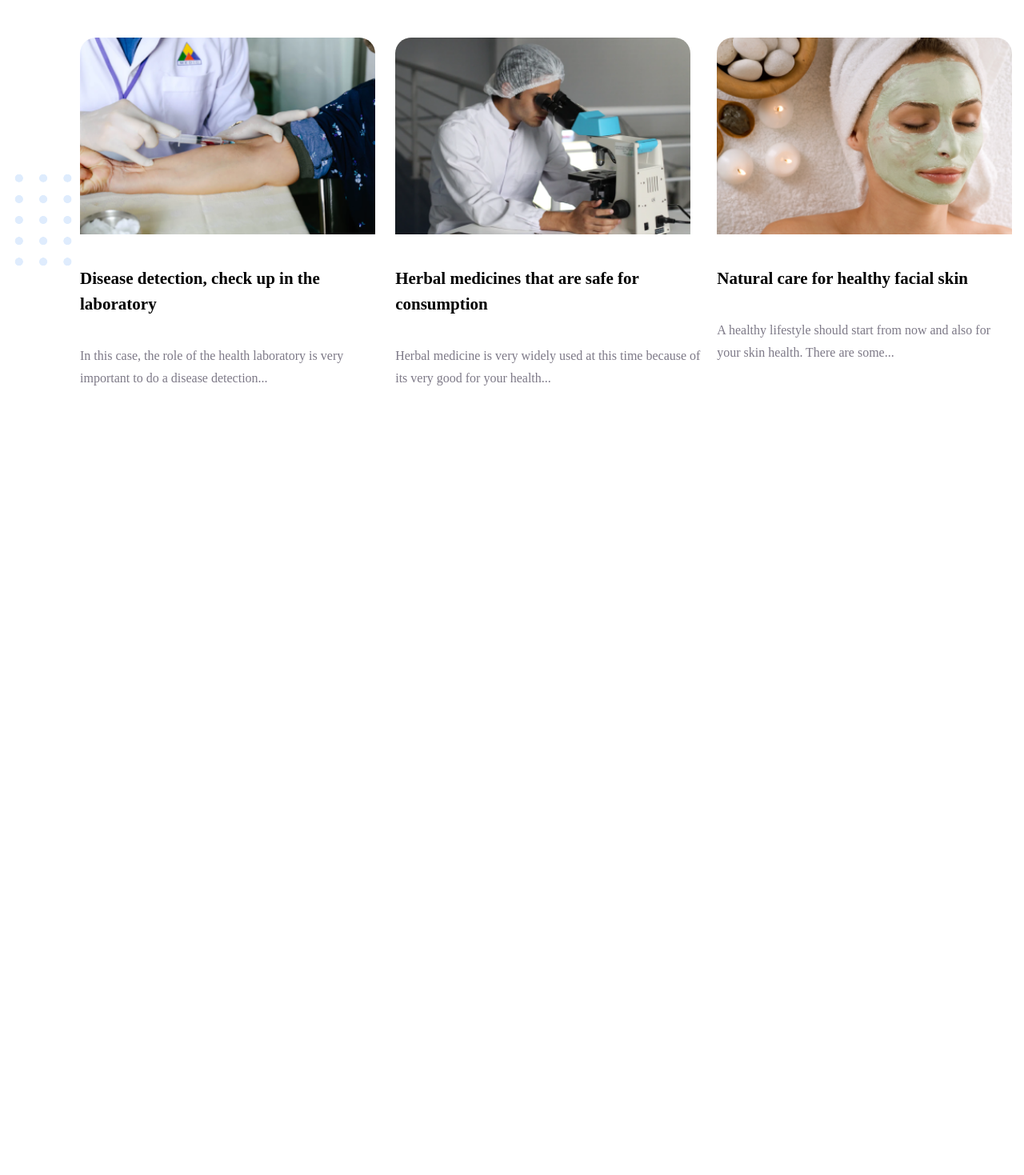
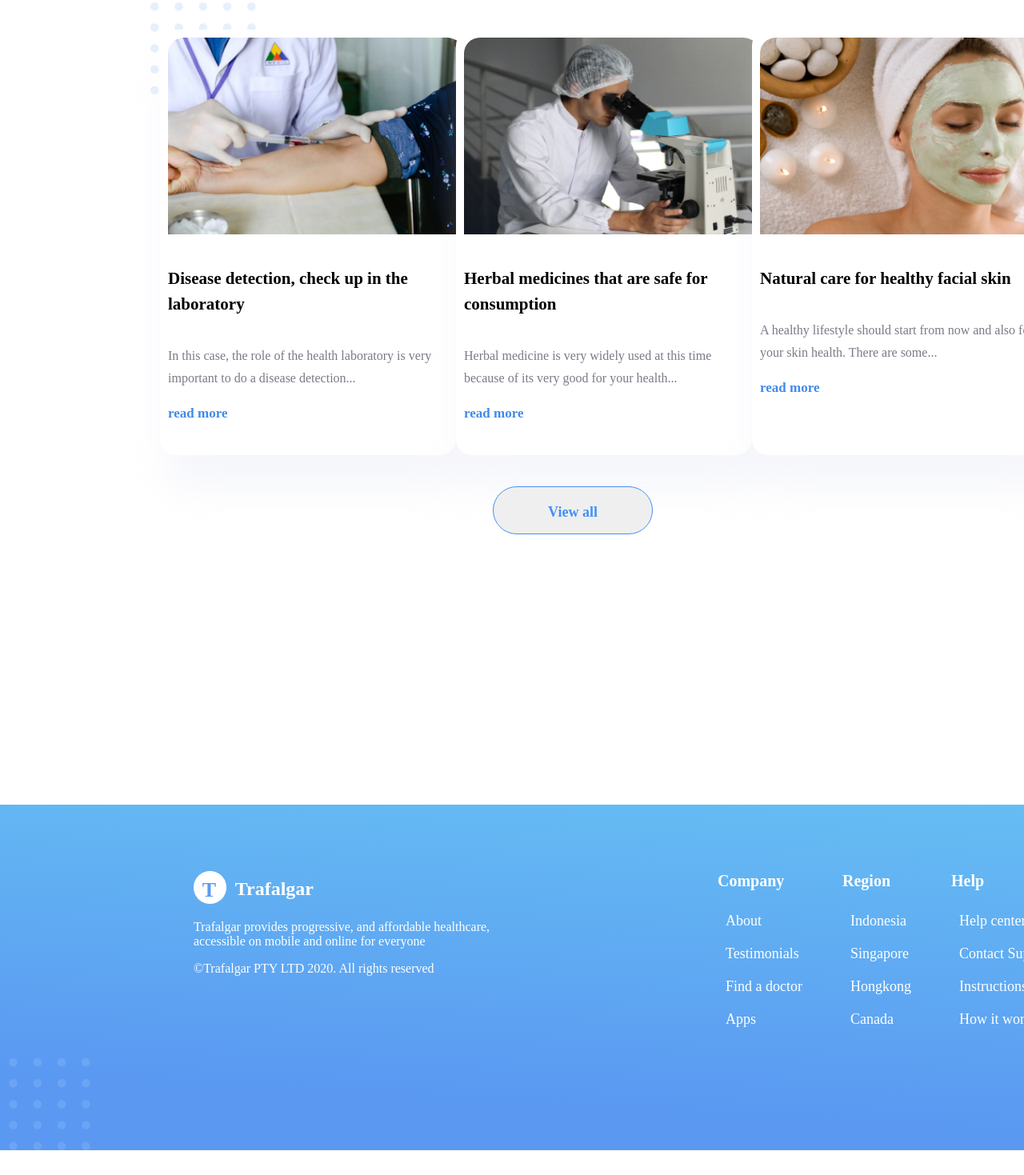
Before and after one commit to FaziletKosure/trafalgar-project, a plain HTML site: page index.html in a window 1280 px wide. Shown: the part 4154-5623 px from the top of the page at 80% size. Before the commit the page ends 4667 px from the top, so only its background shows below. Drawn offline with Linux system fonts and the light colour scheme.

Commit message:
modified

```diff
--- a/index.html
+++ b/index.html
@@ -210,7 +210,8 @@
       <p class="lates_article-"></p>
     </div>
     <div id="article">
-      <img src="./images/element.svg" alt="" id="article-img" />
+      <img src="./images/element-article.png" alt="" id="article-img-left" />
+      <img src="./images/Vector-article.png" alt="" id="article-img-right" />
       <div class="article1 art">
         <img src="./images/image 2-article1.png" alt="" srcset="" />
         <h5>Disease detection, check up in the laboratory</h5>
@@ -218,6 +219,9 @@
           In this case, the role of the health laboratory is very important to
           do a disease detection...
         </p>
+        <a href="" target="_blank" class="read">
+          read more<img src="./images/Vector.svg" width="5" alt="" />
+        </a>
       </div>
       <div class="article2 art">
         <img src="./images/image 2-article2.png" alt="" srcset="" />
@@ -226,6 +230,9 @@
           Herbal medicine is very widely used at this time because of its very
           good for your health...
         </p>
+        <a href="" target="_blank" class="read">
+          read more<img src="./images/Vector.svg" width="5" alt="" />
+        </a>
       </div>
       <div class="article3 art">
         <img src="./images/image 3-article3.png" alt="" />
@@ -234,7 +241,53 @@
           A healthy lifestyle should start from now and also for your skin
           health. There are some...
         </p>
+        <a href="" target="_blank" class="read">
+          read more<img src="./images/Vector.svg" width="5" alt="" />
+        </a>
       </div>
+      <button id="article-btn">View all</button>
     </div>
+    <footer>
+      <img src="./images/Group-trafalgar.png" alt="" class="footer-left-img" />
+      <img src="./images/Group-trafalgar.png" alt="" class="footer-right-img" />
+      <div id="footer-container">
+        <div class="footer-left">
+          <img src="./images/Ellipse 8.png" alt="" />
+          <p class="T-logo">T</p>
+          <p>Trafalgar</p>
+          <p>
+            Trafalgar provides progressive, and affordable healthcare,
+            accessible on mobile and online for everyone
+          </p>
+          <p class="copyright">©Trafalgar PTY LTD 2020. All rights reserved</p>
+        </div>
+        <div class="footer-center">
+          <ul class="company">
+            <span>Company</span>
+
+            <li>About</li>
+            <li>Testimonials</li>
+            <li>Find a doctor</li>
+            <li>Apps</li>
+          </ul>
+          <ul class="region">
+            <span>Region</span>
+
+            <li>Indonesia</li>
+            <li>Singapore</li>
+            <li>Hongkong</li>
+            <li>Canada</li>
+          </ul>
+          <ul class="help">
+            <span>Help</span>
+            <li>Help center</li>
+            <li>Contact Support</li>
+            <li>Instructions</li>
+            <li>How it works</li>
+          </ul>
+        </div>
+        <div class="footer-right"></div>
+      </div>
+    </footer>
   </body>
 </html>
--- a/style.css
+++ b/style.css
@@ -705,11 +705,40 @@ img.frame1-vector {
   position: absolute;
   display: flex;
   top: 4191px;
+  left:200px;
+}
+#article-img-left{
+
+position: absolute;
+left: -1.06%;
+top:  -6.42%;
+z-index: -1;
+opacity: 0.8;
+}
+#article-img-right{
+
+  position: absolute;
+  width: 722.73px;
+  height: 379.4px;
+  left: 888.04px;
+  top: 1%;
+  z-index: -1;
+  opacity: 0.6;
+  transform: rotate(-204.84deg);
 }
 .art {
   padding: 10px;
   display: block;
+  width: 350px;
+  height: 512px;
+  left: 240px;
+  top: 4596px;
 
+  background: #FFFFFF;
+  /* drop shadow */
+
+  box-shadow: 10px 40px 50px rgba(229, 233, 246, 0.4);
+  border-radius: 20px;
   flex-wrap: wrap;
 }
 .art img {
@@ -747,3 +776,141 @@ mix-blend-mode: normal;
 
   mix-blend-mode: normal;
 }
+a img{
+  position: absolute;
+  left: 100%;
+  right: -100%;
+  top: 100%;
+  bottom: -100%;
+
+
+
+}
+.art a{
+  font-family: Muli;
+font-style: normal;
+font-weight: 600;
+font-size: 17px;
+line-height: 28px;
+/* identical to box height, or 165% */
+
+text-decoration: none;
+color: #4089ED;
+
+mix-blend-mode: normal;
+}
+#article-btn{
+  position: absolute;
+width: 200px;
+height: 60px;
+left: 416px;
+top: 571px;
+font-family: Muli;
+font-style: normal;
+font-weight: bold;
+font-size: 18px;
+line-height: 60px;
+/* identical to box height, or 333% */
+
+
+color: #458FF6;
+
+mix-blend-mode: normal;
+border: 1.4px solid #458FF6;
+box-sizing: border-box;
+border-radius: 55px;
+outline: none;
+}
+footer{
+  position: absolute;
+width: 1638px;
+height: 523px;
+left: -19px;
+top: 5100px;
+}
+#footer-container{
+  position: absolute;
+width: 1600px;
+height: 432px;
+left: 0px;
+top: 60px;
+
+background: linear-gradient(183.41deg, #67C3F3 -8.57%, #5A98F2 82.96%);
+
+}
+.footer-right-img{
+  position: absolute;
+left: 85.06%;
+
+top: -4%;
+
+
+opacity: 0.5;
+}
+.footer-left-img{
+  position: absolute;
+left: 0%;
+bottom: 6.01%;
+z-index: 1;
+
+}
+.footer-left{
+  position: absolute;
+width: 391px;
+height: 201px;
+left: 261px;
+top: 83px;
+color: white;
+}
+.footer-left p.T-logo{
+  position: absolute;
+  left: 2.75%;
+  top:-9.26%;;
+  font-family: Muli;
+  font-style: normal;
+  font-weight: bold;
+  font-size: 26px;
+  line-height: 33px;
+  color: #5B9BF3;
+  mix-blend-mode: normal;
+}
+.footer-left p.T-logo+p{
+  position: absolute;
+left: 13.25%;
+right: 78.06%;
+top: -8.25%;
+font-family: Muli;
+font-style: normal;
+font-weight: bold;
+font-size: 24px;
+line-height: 30px;
+mix-blend-mode: normal;
+}
+.footer-center{
+  position: absolute;
+width: 573px;
+height: 214px;
+left: 876px;
+top: 47px;
+color: white;
+display: flex;
+}
+ul{
+  list-style: none;
+  font-family: Muli;
+font-style: normal;
+font-weight: 300;
+font-size: 18px;
+/* line-height: 38px; */
+mix-blend-mode: normal;
+}
+span{
+  font-family: Muli;
+font-style: normal;
+font-weight: bold;
+font-size: 20px;
+line-height: 60px;
+}
+li{
+
+}
```
Also changed, not shown: images/Ellipse 8.png (added), images/Frame-ok.png (added), images/Group-trafalgar.png (added), images/Vector-article.png (added), images/Vector-ok.png (added), images/Vector.svg (added), images/element-article-right.png (added), images/element-article.png (added).
